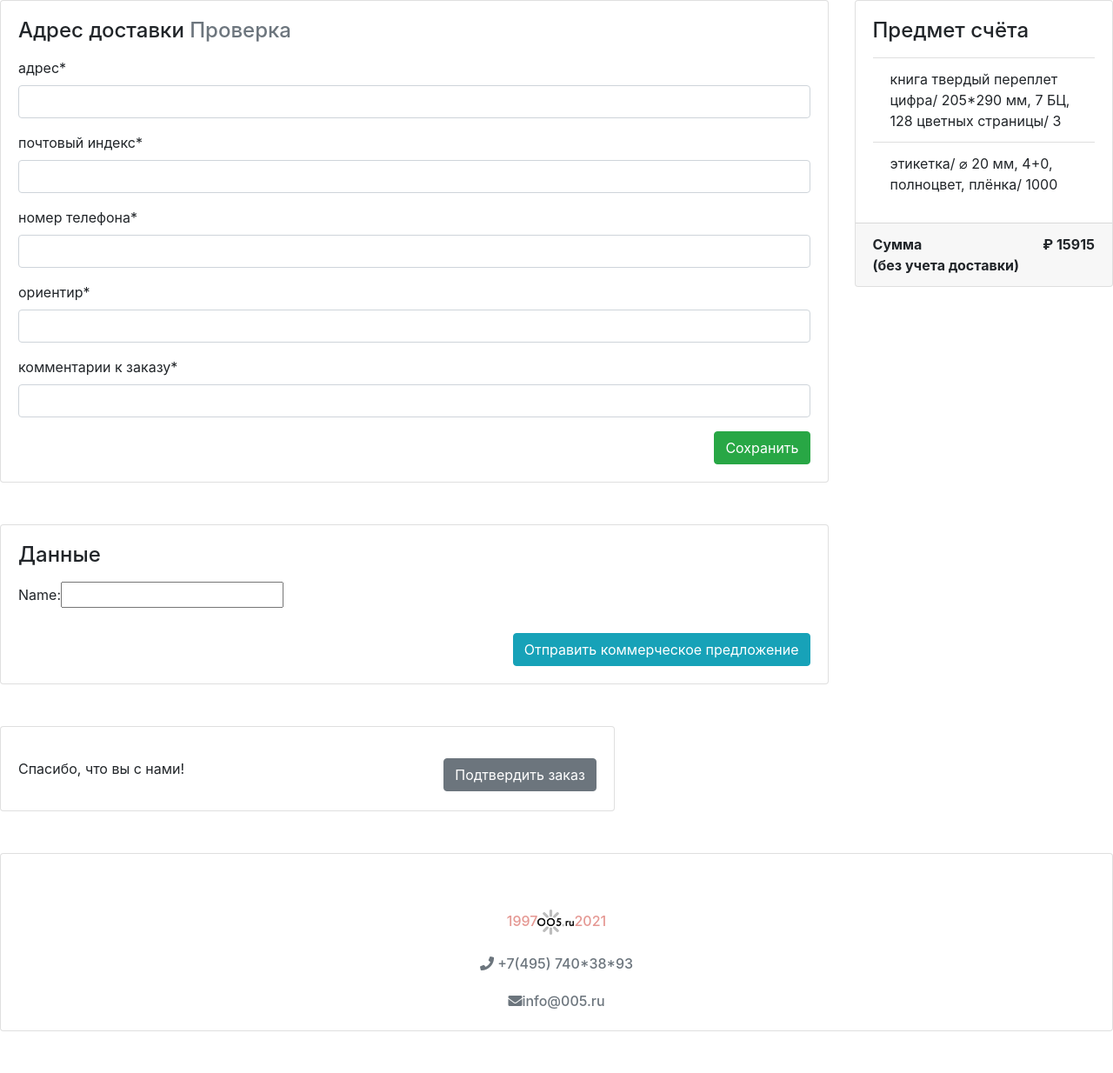
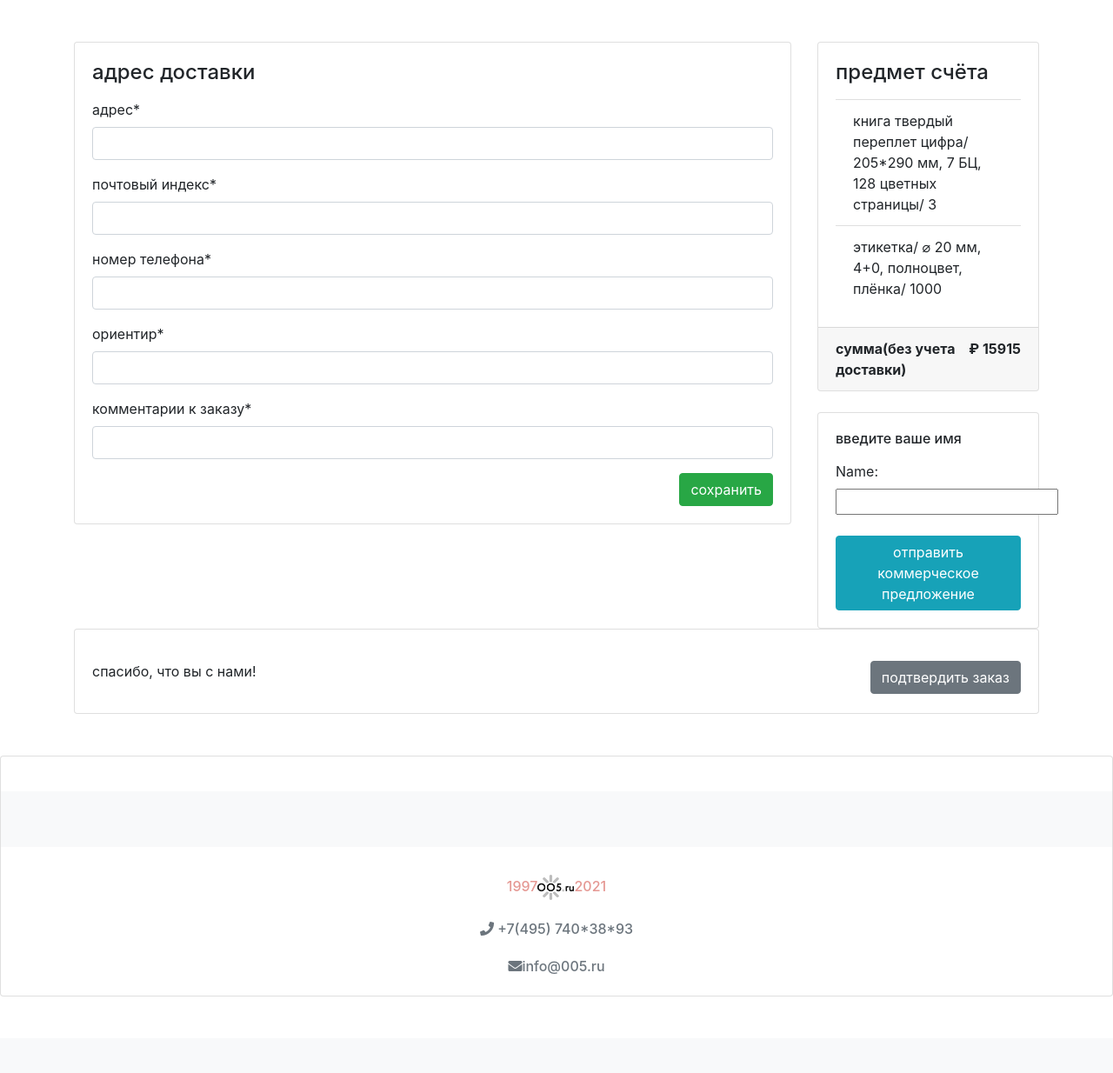
Before and after one commit to Ark005/finalprint, a Django app: page /checkout/ in a window 1280 px wide. Shown: the part 77-1311 px from the top of the page at 87% size. After the commit the page ends 1223 px from the top, so only its background shows below. Run offline with Django 3.2, Linux system fonts and the light colour scheme; a user stored in the database is signed in; data comes from the database, SQL or seed files in the repository; both versions use the stored data as it was after the commit; some libraries are stand-ins or nearby versions.

Commit message:
chekout/index.html lines

```diff
--- a/checkout/templates/checkout/index.html
+++ b/checkout/templates/checkout/index.html
@@ -1,17 +1,19 @@
 {% extends 'products/base.html' %}
 {% load crispy_forms_tags %}
 {% block content %}
-
+<div class="card-body">
+<ul class="list-group list-group-flush"></ul>
 <div class="container mt-5">
    <div class="row">
       <div class="col-md-9">
+
          <div class="card mb-5" style="height: auto">
             <div class="card-body">
-               <h4 class="mb-3">Адрес доставки  <span class="text-muted">Проверка</span></h4>
+               <h4 class="mb-3">адрес доставки  <span class="text-muted"></span></h4>
                <form method="POST">
                   {% csrf_token %}
                   {{ form | crispy}}
-                  <button type="submit" class="btn btn-success float-right">Сохранить</button>
+                  <button type="submit" class="btn btn-success float-right">сохранить</button>
                </form>
             </div>
          </div>
@@ -26,6 +28,10 @@
                <p><b>комментарий к заказу :</b> {{ savedAddress.comments}}</p>
 
             </div>
+
+
+
+
             <div class="card-body">
                <!-- Здесь отправка email -->
                <!-- <a href="{% url 'checkout:payment' %}" class="btn btn-primary float-right">Договор-оферта</a> -->
@@ -34,11 +40,15 @@
          </div>
          {% endif %}
       </div>
+
+
+
+
       <div class="col-md-3">
          <div class="card" style="height: auto">
             <div class="card-body">
                <ul class="list-group list-group-flush">
-                  <h4 class="mb-3">Предмет счёта <span class="text-muted"></span></h4>
+                  <h4 class="mb-3">предмет счёта <span class="text-muted"></span></h4>
                   {% for item in order_items %}
                   <!--<li class="list-group-item">{{ item.item.name }} x {{ item.quantity }}</li>-->
                   <li class="list-group-item">
@@ -68,40 +78,57 @@
                </ul>
             </div>
             <div class="card-footer">
-               <span class="float-left"><b>Сумма</b></span>
+               <span class="float-left"><b>сумма</b></span>
                <span class="float-right"><b>₽ {{ order_total | floatformat:0 }}</b></span>
-               <br>
                <span class="float-center"><b>(без учета доставки)</b></span>
                <br>
             </div>
+
          </div>
-      </div>
-   </div>
-   <div class="row">
-      <div class="col-md-9">
-         <div class="card mb-5" style="height: auto">
+
+     <br>
+
+
+                  <div class="col-md-3"></div>
+            <div class="card "row" style="height: auto">
                <div class="card-body">
                   <ul class="list-group list-group-flush"></ul>
-               <h4 class="mb-3">Данные  <span class="text-muted"></span></h4>
+
+                  <h6 class="mb-3"> введите ваше имя<span class="text-muted"></span></h6>
                   <div class="test_form">
                      <form action="{% url 'checkout:send_email' %}" method="post" >
                         {% csrf_token %}
                         {{ test_form}}
                         <br> <br>
-                     <button type="submit" class="btn btn-info float-right">Отправить коммерческое предложение</button>
+                        <button type="submit" class="btn btn-info float-right">отправить коммерческое предложение</button>
                      </form>
                   </div>
                </div>
             </div>
-         <div class="row">
-            <div class="col-md-9">
+      </div>
+
+   </div>
+
+
+
+
+
+
+
+
+
+
+
+
+
+            <div class="col-md-14">
                <div class="card mb-5" style="height: auto">
                   <div class="card-body">
                      <ul class="list-group list-group-flush"> </ul>
                      <h4 class="mb-3">  <span class="text-muted"></span></h4>
                      <form method="POST" action="{% url 'checkout:charge' %}">
-                         {% csrf_token %} Спасибо, что вы с нами!
-                        <button class="btn btn-secondary float-right" onclick="myFunction()">Подтвердить заказ</button>
+                         {% csrf_token %} спасибо, что вы с нами!
+                        <button class="btn btn-secondary float-right" onclick="myFunction()">подтвердить заказ</button>
 <!--                        <input type="checkbox" name="option1" id="option1" value="True" checked> Подтвердить-->
 <!--                         <button class="btn btn-success float-right" id="fa" name="button" value="True" onclick="myFunction()">Подтвердить заказ</button>-->
                      </form>
@@ -123,4 +150,18 @@
    <div class="card-body">
 
    </div>
+
+
+
+
+
+
+
+
+
+
+
+
+
+
 {% endblock %}
--- a/doc/order_items.json
+++ b/doc/order_items.json
@@ -1 +1 @@
-{"order_items": "\u0440\u043e\u043b\u043b \u0430\u043f / 120 \u043c\u043c * 200 \u043c\u043c / 12 \u0448\u0442.; "}
+{"order_items": "\u043a\u043d\u0438\u0433\u0430 \u0442\u0432\u0435\u0440\u0434\u044b\u0439 \u043f\u0435\u0440\u0435\u043f\u043b\u0435\u0442 \u0446\u0438\u0444\u0440\u0430 / 205*290 \u043c\u043c, 7 \u0411\u0426, 128 \u0446\u0432\u0435\u0442\u043d\u044b\u0445 \u0441\u0442\u0440\u0430\u043d\u0438\u0446\u044b / 1 \u0448\u0442.; \u044d\u0442\u0438\u043a\u0435\u0442\u043a\u0430 / \u2300 20 \u043c\u043c, 4+0, \u043f\u043e\u043b\u043d\u043e\u0446\u0432\u0435\u0442, \u043f\u043b\u0451\u043d\u043a\u0430 / 1 \u0448\u0442.; "}
--- a/doc/order_total.json
+++ b/doc/order_total.json
@@ -1 +1 @@
-{"order_total": 83520.0}
+{"order_total": 15915.0}
--- a/products/templates/products/base.html
+++ b/products/templates/products/base.html
@@ -109,6 +109,12 @@
   </div>
 -->
 
+<nav class="navbar navbar-expand-lg navbar-light bg-light"><br><br></nav>
+
+  <div>
+    <h6 class="text-center"></h6>
+
+    </div>
 <br>
 
 <h6 class="text-center"><span class="text-muted"> <p style="color:rgb(229, 152, 147)">1997<img align="center" src="/media/products/005.png" alt="not found" class="img-fluid">2021</p></h6></span>
```
Also changed, not shown: db.sqlite3. Lines whose indentation alone changed are shown as unchanged.
